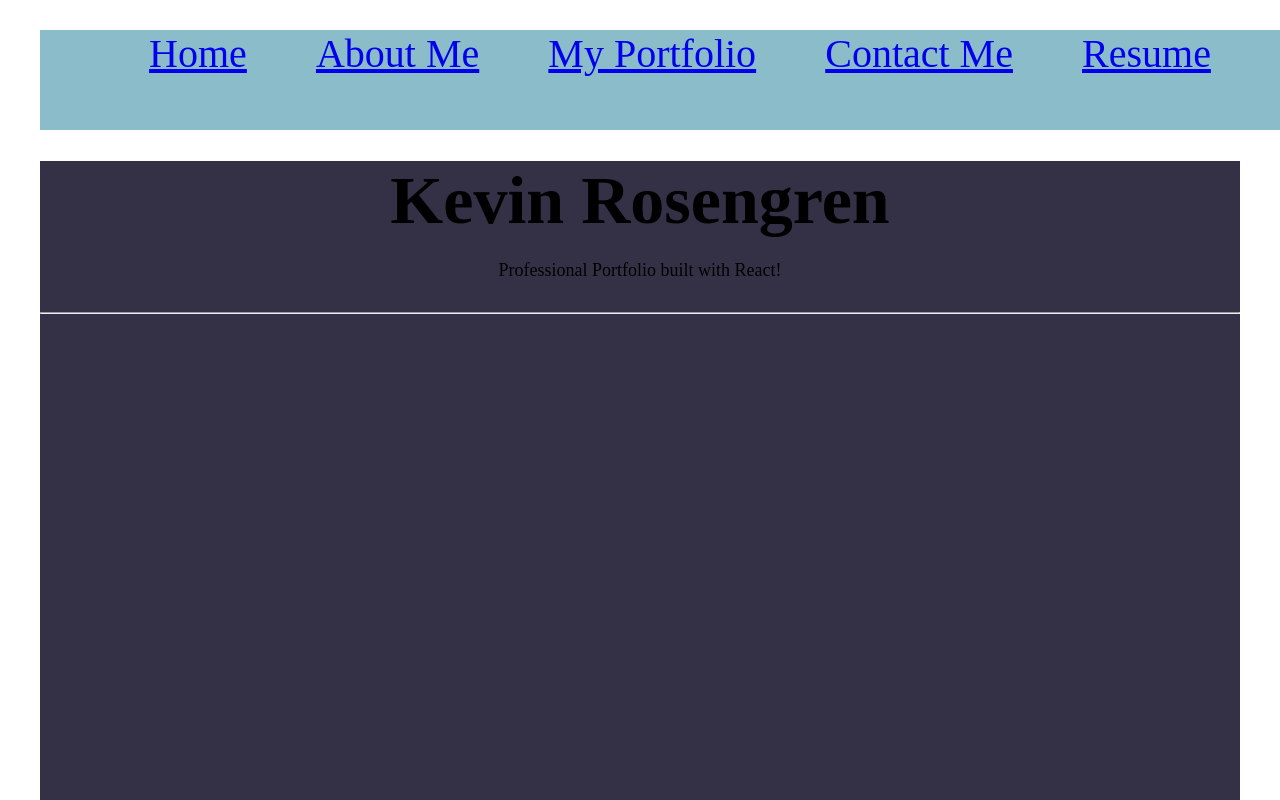
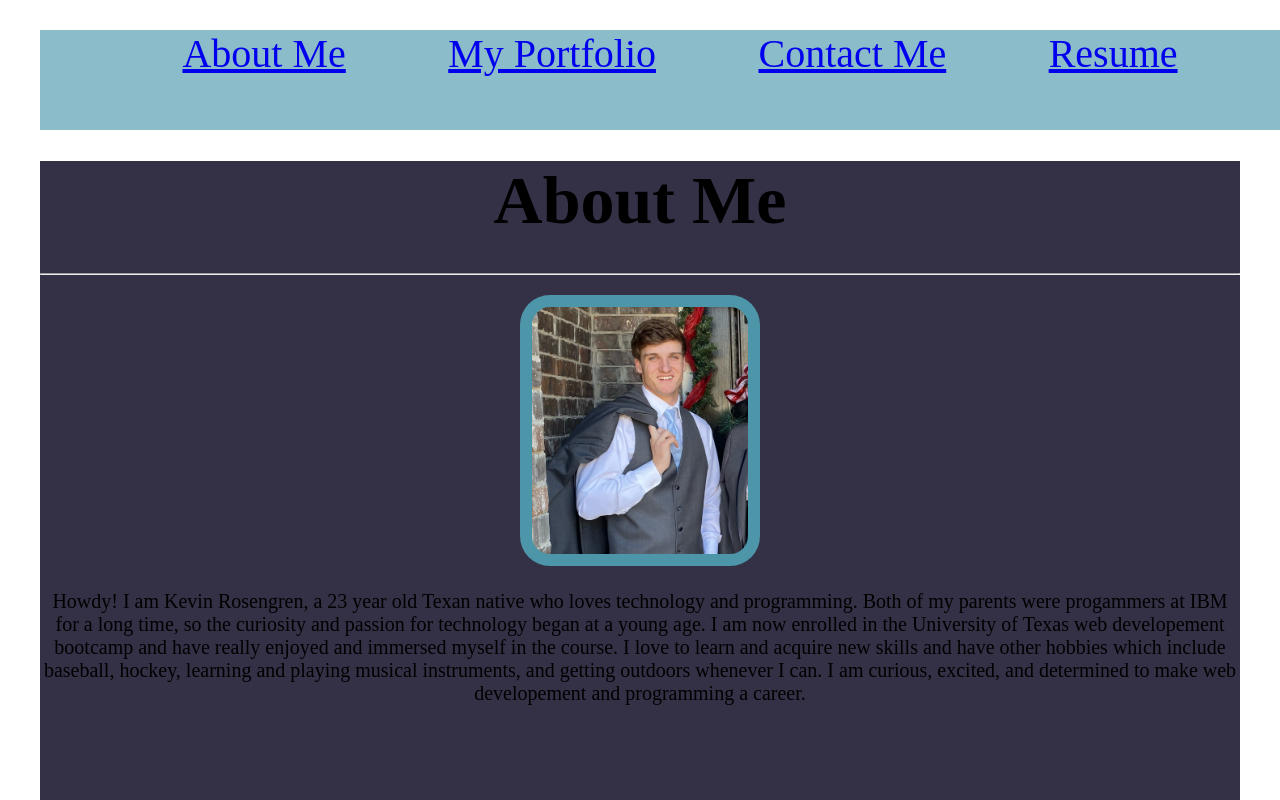
Before and after one commit to krosengr4/React-Portfolio, a React (Vite) app in the folder react-portfolio/: page / in a window 1280 px wide. Shown: the top 800 px of the page. Built offline with nearby package versions, Linux system fonts and the light colour scheme.

Commit message:
Removed homepage fro application. Going to use the about me page as a homepage

```diff
--- a/react-portfolio/src/App.jsx
+++ b/react-portfolio/src/App.jsx
@@ -5,7 +5,7 @@
 
 // import outlet and Nav from components folder
 import { Outlet } from 'react-router-dom';
-import Nav from './components/navLinks';
+import Nav from './components/header';
 
 function App () {
   return (
--- a/react-portfolio/src/components/navLinks.jsx
+++ b/react-portfolio/src/components/header.jsx
@@ -8,21 +8,12 @@ function NavLinks() {
 
     return (
         <ul className='nav-links'>
-            {/* homepage link */}
+            {/* homepage/aboutMe link */}
             <li className='nav-item'>
                 <Link
                     to="/"
+
                     className={currentPage === '/' ? 'nav-link active' : 'nav-link'}
-                >
-                Home
-                </Link>
-            </li>
-            {/* AboutMe page link */}
-            <li className='nav-item'>
-                <Link
-                    to="/AboutMe"
-
-                    className={currentPage === '/AboutMe' ? 'nav-link active' : 'nav-link'}
                     >
                 About Me
                 </Link>
--- a/react-portfolio/src/pages/Home.jsx
+++ /dev/null
@@ -1,12 +0,0 @@
-// import css
-import '../App.css'
-
-export default function Home() {
-    return (
-      <div className="main-div">
-        <h1 className="page-title">Kevin Rosengren </h1>
-        <p className='description-tag'>Professional Portfolio built with React!</p>
-        <hr></hr>
-      </div>
-    );
-  }
--- a/react-portfolio/src/pages/Portfolio.jsx
+++ b/react-portfolio/src/pages/Portfolio.jsx
@@ -5,7 +5,7 @@ export default function Portfolio() {
     return (
     <div className="main-div">
         <h1 className="page-title">My Portfolio </h1>
-        <p className='description-tag'>Here are a few of the projects that I have created!</p>
+        <p className='description-tag'>Below are a few of the projects that I have created or helped create!</p>
         <hr></hr>
     <section className='projects-container'>
         <a className='top-project' href='https://lmansilla92.github.io/rooster-tail/'>
```
Also changed, not shown: react-portfolio/src/main.jsx (+4 -5 lines).
